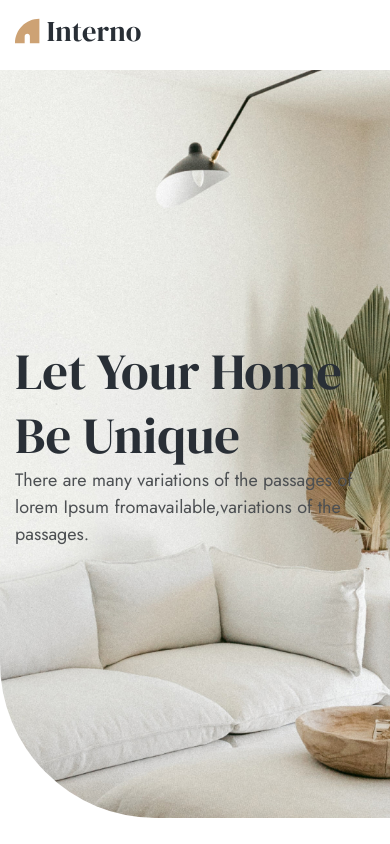
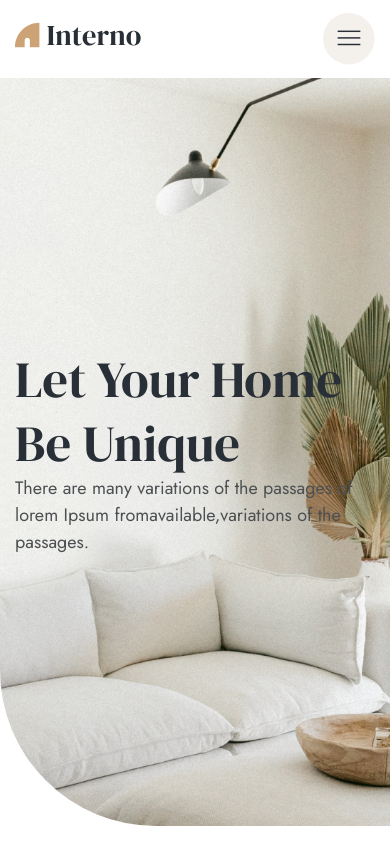
Before and after one commit to Vzhukovskaya/Interno, a plain HTML site: page index.html in a window 390 px wide. Shown: the top 844 px of the page. Drawn offline with Linux system fonts and the light colour scheme.

Commit message:
fixed button of header mobile menu

```diff
--- a/css/style.css
+++ b/css/style.css
@@ -67,6 +67,17 @@ button {
     background: transparent;
     border: none;
     display: flex;
+    cursor: pointer;
+}
+.header_menu {
+    display: none;
+    width: 52px;
+    height: 52px;
+    background-image: url(../images/mobile.manu.svg);
+    background-repeat: no-repeat;
+    background-size: cover;
+    background-color: transparent;
+    border: none;
     cursor: pointer;
 }
 /* First Page */
@@ -1328,6 +1339,10 @@ left: 0;
     .about_text {
         flex-basis: 45%;
     }
+    .about-call_text p {
+        color: #292F36;
+        text-decoration: none;
+    }
     .about_thumb {
         flex-basis: 50%;
         border-radius: 0 clamp(100px, 20vw, 326px) 0px clamp(50px, 7vw, 123px);
--- a/index.html
+++ b/index.html
@@ -37,7 +37,7 @@
                         </li>
                     </ul>
                 </nav>
-                <button class="header__menu" onclick="openModalMenu()"></button>
+                <button class="header_menu" onclick="openModalMenu()"></button>
             </div>
         </div>
     </header>
```
Also changed, not shown: 404.html (+1 -1 lines), blog.html (+1 -1 lines), contact.html (+1 -1 lines), portfolio.html (+1 -1 lines), post.html (+1 -1 lines), images/mobile.manu.svg (added).
